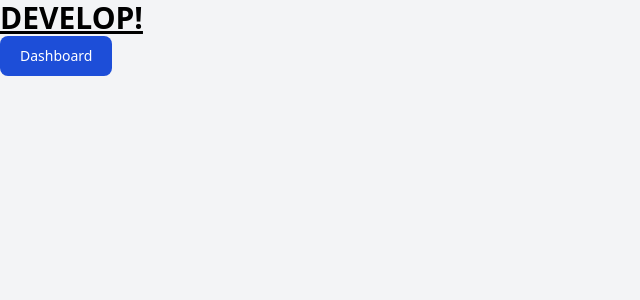
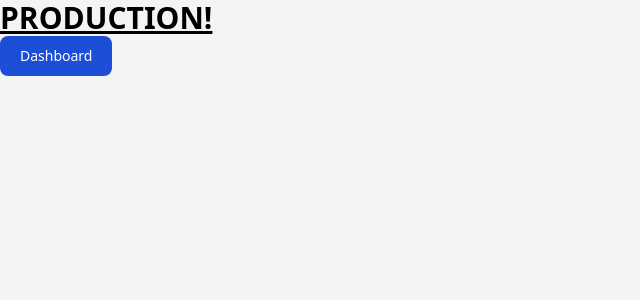
Before and after one commit to Daintz/SenaOnPrintingFrontend, a React (Vite) app: page / in a window 1280 px wide. Shown: the top 300 px of the page, without its empty margins (0-640 px from the left). Built offline with nearby package versions, Linux system fonts and the light colour scheme.

Commit message:
build: 🚧 edit message on main
edit message on main

```diff
--- a/src/App.jsx
+++ b/src/App.jsx
@@ -4,7 +4,7 @@ function App () {
   return (
     <>
       <h1 className="text-3xl font-bold underline">
-        DEVELOP!
+        PRODUCTION!
       </h1>
       <Link to="/dashboard"><button type="button" className="text-white bg-blue-700 hover:bg-blue-800 focus:ring-4 focus:ring-blue-300 font-medium rounded-lg text-sm px-5 py-2.5 mr-2 mb-2 dark:bg-blue-600 dark:hover:bg-blue-700 focus:outline-none dark:focus:ring-blue-800">Dashboard</button></Link>
     </>
```
